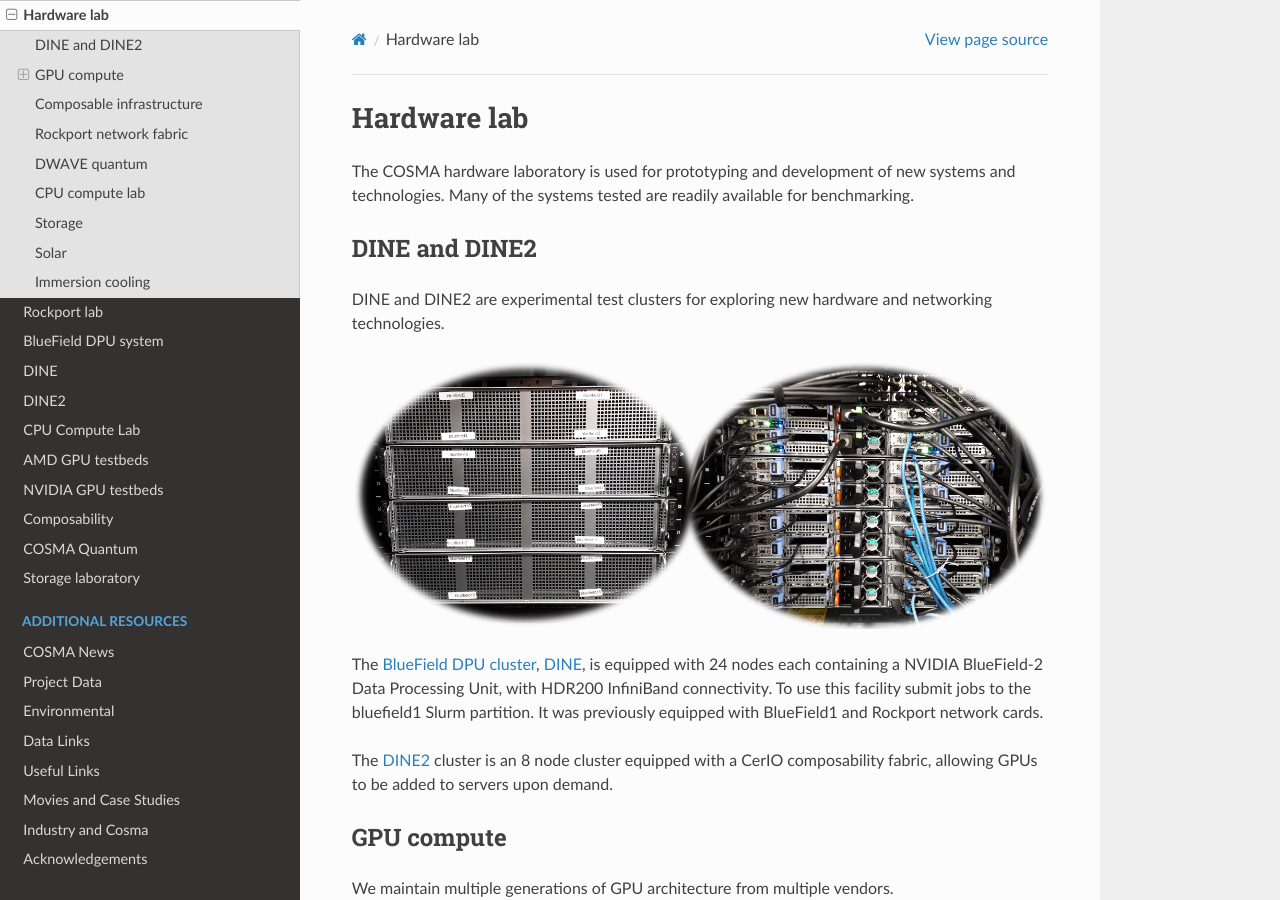
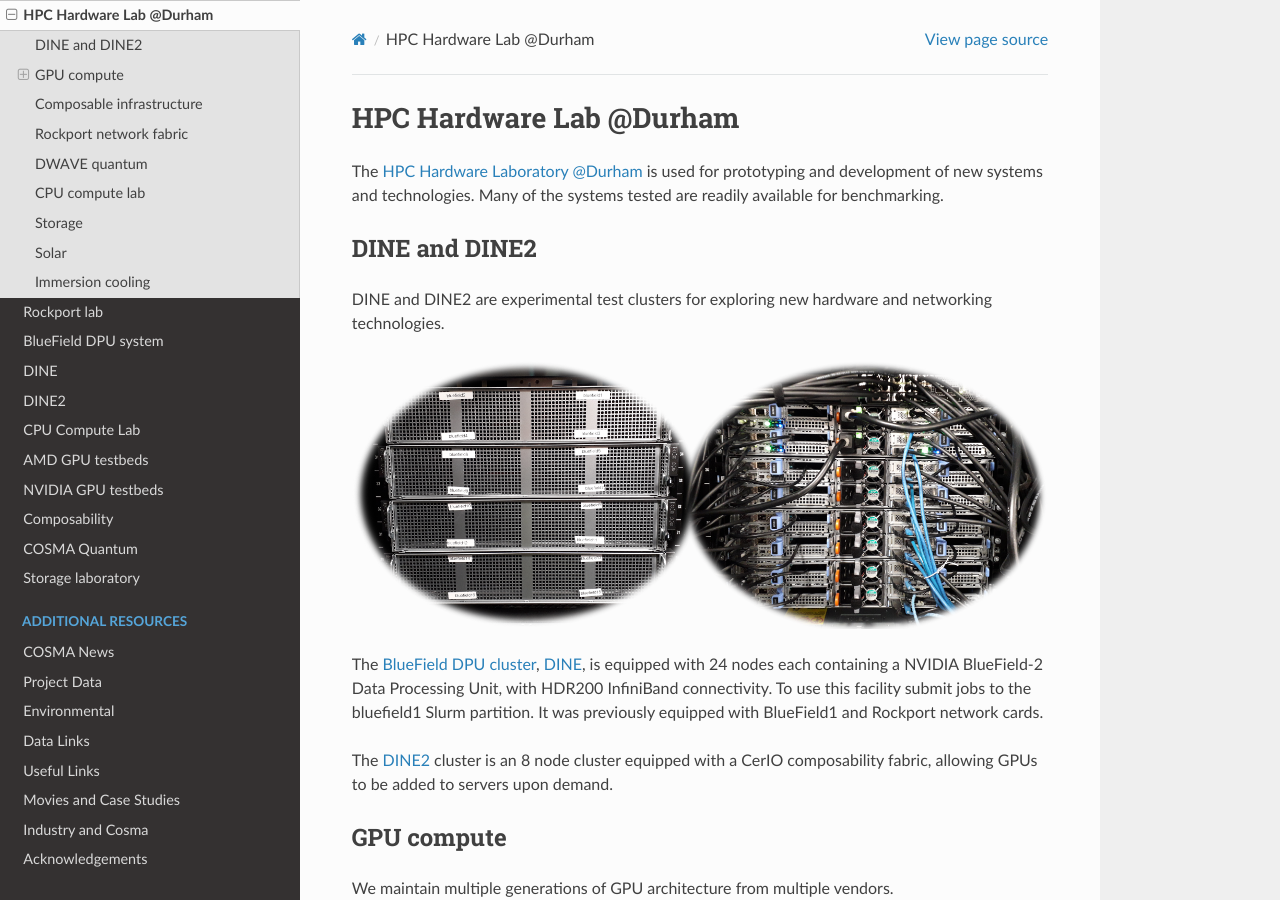
Before and after one commit to agb32/cosmadoc, a Sphinx documentation site: the page built from docs/source/hardwarelab.md, in a window 1280 px wide and 900 px high. Built offline with Sphinx 7.4.7 and the Read the Docs theme 3.1.0, drawn with Linux system fonts in a browser that asks for light colours.

Commit message:
added link

```diff
--- a/docs/source/hardwarelab.md
+++ b/docs/source/hardwarelab.md
@@ -1,6 +1,6 @@
-# Hardware lab
+# HPC Hardware Lab @Durham
 
-The COSMA hardware laboratory is used for prototyping and development of new systems and technologies.  Many of the systems tested are readily available for benchmarking.
+The [HPC Hardware Laboratory @Durham](https://durham.readthedocs.io/en/latest/hardwarelab) is used for prototyping and development of new systems and technologies.  Many of the systems tested are readily available for benchmarking.
 
 ## DINE and DINE2
 
```
